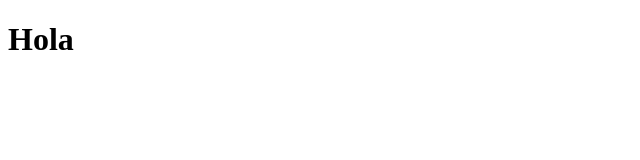
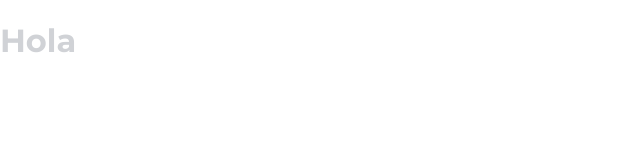
Before and after one commit to cjosue15/test-ui-theme, an Angular app: page / in a window 1280 px wide. Shown: the top 160 px of the page, without its empty margins (0-640 px from the left). Built offline with nearby package versions, Linux system fonts and the light colour scheme.

Commit message:
chore(): add paths, fonts and styles

```diff
--- a/src/index.html
+++ b/src/index.html
@@ -1,11 +1,17 @@
-<!doctype html>
+<!DOCTYPE html>
 <html lang="en">
   <head>
-  <meta charset="utf-8">
+    <meta charset="utf-8" />
     <title>ReniStore</title>
-  <base href="/">
-  <meta name="viewport" content="width=device-width, initial-scale=1">
-  <link rel="icon" type="image/x-icon" href="favicon.ico">
+    <base href="/" />
+    <meta name="viewport" content="width=device-width, initial-scale=1" />
+    <link rel="icon" type="image/x-icon" href="favicon.ico" />
+    <link rel="preconnect" href="https://fonts.googleapis.com" />
+    <link rel="preconnect" href="https://fonts.gstatic.com" crossorigin />
+    <link
+      href="https://fonts.googleapis.com/css2?family=Montserrat:wght@400;500;700;800&display=swap"
+      rel="stylesheet"
+    />
   </head>
   <body>
     <app-root></app-root>
--- a/src/styles.scss
+++ b/src/styles.scss
@@ -1 +1,18 @@
 /* You can add global styles to this file, and also import other style files */
+html {
+  font-size: 14px;
+}
+
+body {
+  margin: 0;
+  font-family: "Montserrat", sans-serif;
+  font-size: 16px;
+  color: #d0d2d6;
+  // color: white;
+}
+
+ul {
+  list-style: none;
+  padding: 0;
+  margin: 0;
+}
```
Also changed, not shown: tsconfig.json (+5 -5 lines). Lines whose indentation alone changed are shown as unchanged.
